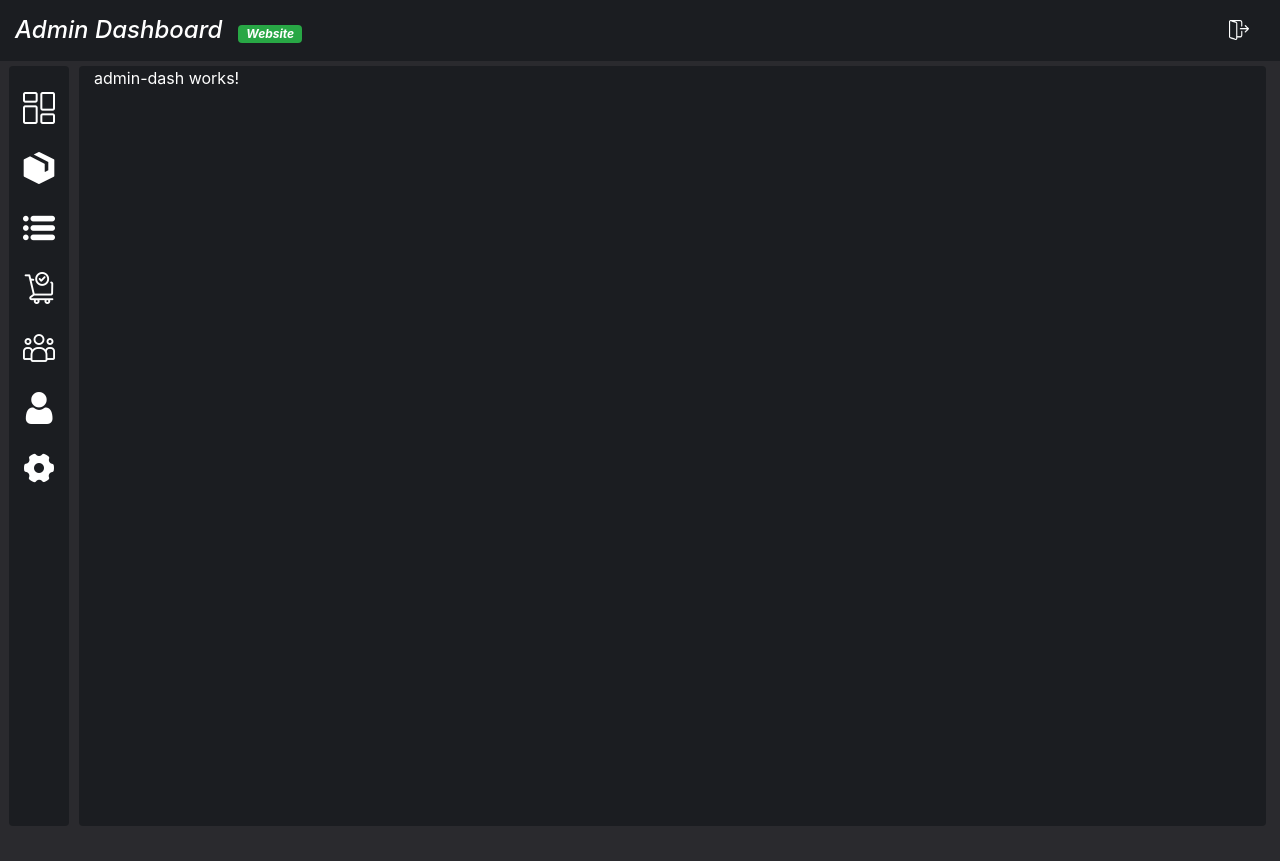
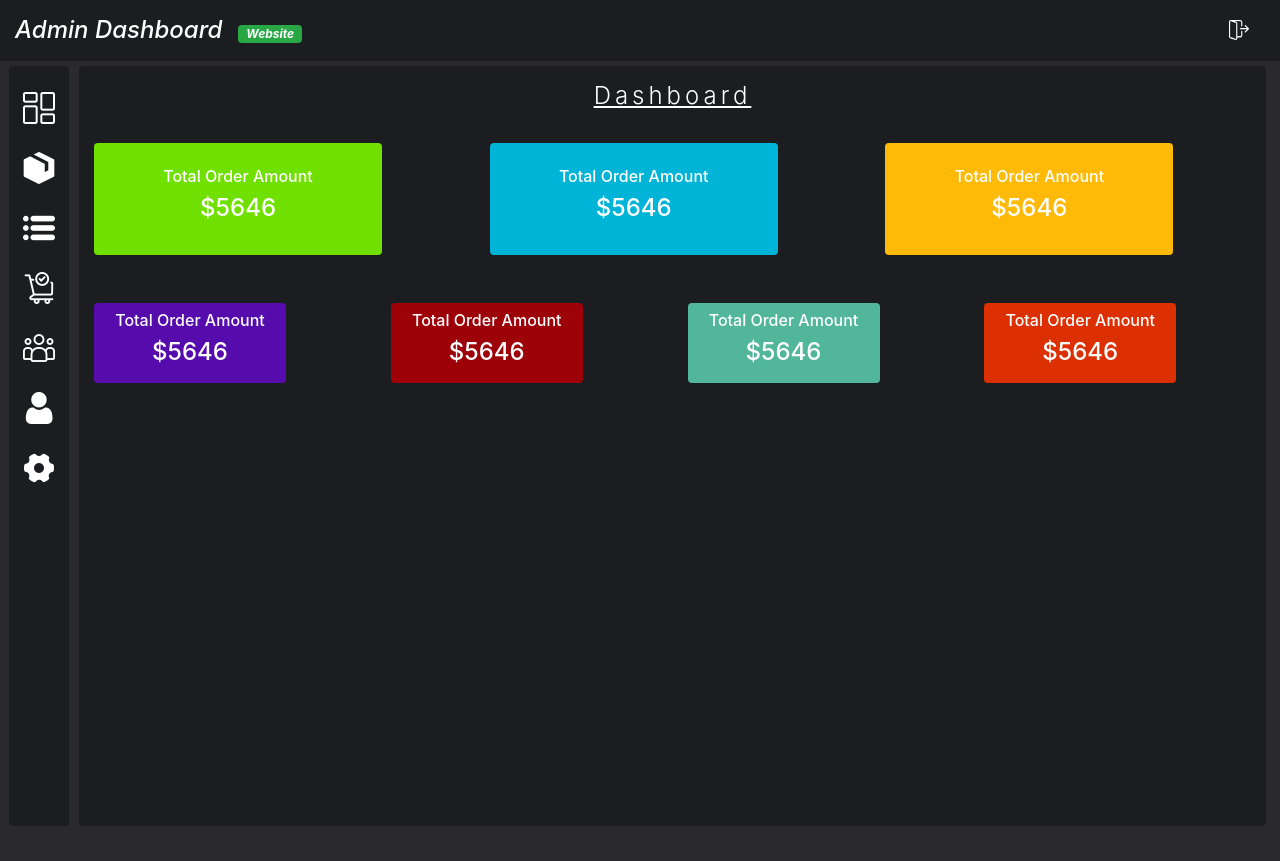
Before and after one commit to Project-g3/E_commerce, an Angular app in the folder Camerent-Front/: page /dashboard in a window 1280 px wide. Built offline with nearby package versions, Linux system fonts and the light colour scheme.

Commit message:
dashboard section started

```diff
--- a/Camerent-Front/src/app/Components/admin-page/admin-dash/admin-dash.component.html
+++ b/Camerent-Front/src/app/Components/admin-page/admin-dash/admin-dash.component.html
@@ -1 +1,82 @@
-<p class="text-white">admin-dash works!</p>
+<div class="containter">
+    <div class="row mt-3">
+        <div class="col">
+            <h5 class="headings text-center"><u>Dashboard</u></h5>
+        </div>
+    </div>
+    <!-- First row dashboard -->
+    <div class="row mt-4 d-flex justify-content-center">
+        <div class="col-4">
+
+            <div class="" style="width: 18rem;">
+                <div class=" p-4 rounded" style="background-color:#70e000;">
+                    <h6 class="text-center text-capitalize">total order amount</h6>
+                    <h4 class="text-center">$5646</h4>
+                </div>
+              </div>
+        </div>
+        <div class="col-4">
+
+            <div class="" style="width: 18rem;">
+                <div class=" p-4 rounded" style="background-color:#00b4d8;">
+                    <h6 class="text-center text-capitalize">total order amount</h6>
+                    <h4 class="text-center">$5646</h4>
+                </div>
+              </div>
+        </div>
+        <div class="col-4">
+
+            <div class="" style="width: 18rem;">
+                <div class=" p-4 rounded" style="background-color:#ffba08;">
+                    <h6 class="text-center text-capitalize">total order amount</h6>
+                    <h4 class="text-center">$5646</h4>
+                </div>
+              </div>
+        </div>
+    </div>
+    <!-- **** -->
+
+
+
+    <!-- Secondrow -->
+    <div class="row mt-5">
+        <div class="col-3">
+
+            <div class="" style="width: 12rem;">
+                <div class=" p-2 rounded" style="background-color:#560bad;">
+                    <h6 class="text-center text-capitalize">total order amount</h6>
+                    <h4 class="text-center">$5646</h4>
+                </div>
+              </div>
+        </div>
+        <div class="col-3">
+
+            <div class="" style="width: 12rem;">
+                <div class=" p-2 rounded" style="background-color:#9d0208;">
+                    <h6 class="text-center text-capitalize">total order amount</h6>
+                    <h4 class="text-center">$5646</h4>
+                </div>
+              </div>
+        </div>
+        <div class="col-3">
+
+            <div class="" style="width: 12rem;">
+                <div class=" p-2 rounded" style="background-color:#52b69a;">
+                    <h6 class="text-center text-capitalize">total order amount</h6>
+                    <h4 class="text-center">$5646</h4>
+                </div>
+              </div>
+        </div>
+        <div class="col-3">
+
+            <div class="" style="width: 12rem;">
+                <div class=" p-2 rounded" style="background-color:#dc2f02;">
+                    <h6 class="text-center text-capitalize">total order amount</h6>
+                    <h4 class="text-center">$5646</h4>
+                </div>
+              </div>
+        </div>
+    </div>
+    <!-- *** -->
+
+</div>
--- a/Camerent-Front/src/styles.css
+++ b/Camerent-Front/src/styles.css
@@ -1,4 +1,22 @@
 /* You can add global styles to this file, and also import other style files */
-p{
+p,h1,h2,h3,h4,h5,h6{
     color:white;
 }
+
+.headings{
+    font-size: 1.5rem;
+    font-weight: 300;
+    letter-spacing: 4px;
+}
+/* universal */
+.rounded {
+    border-radius: 5px;
+}
+
+.body-color {
+    background-color: rgb(42, 42, 46);
+}
+
+.container-color {
+    background-color: rgba(27, 29, 33, 1);
+}
```
